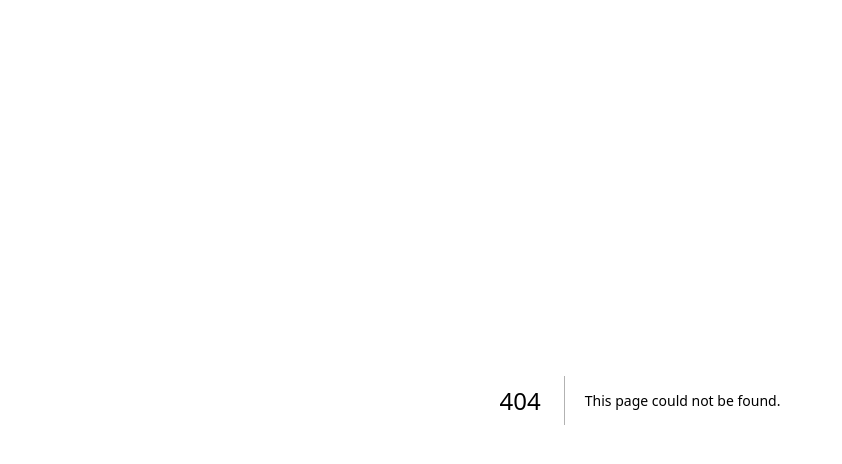
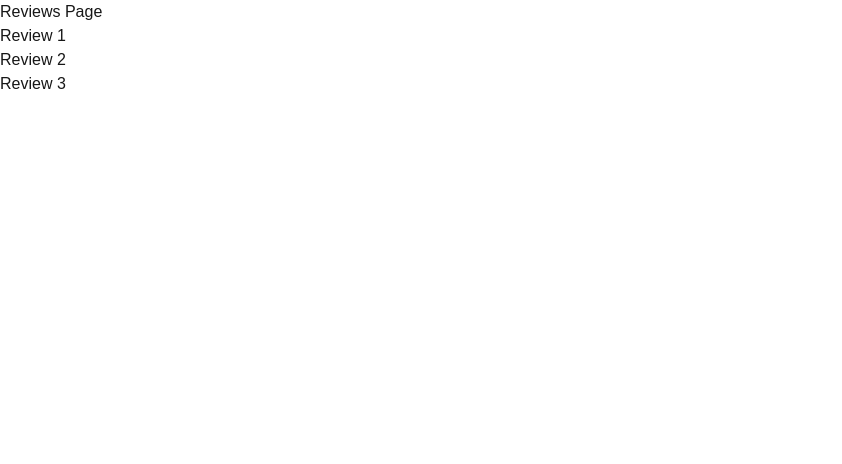
Before and after one commit to teja-afk/nextjs-practise, a Next.js app: page /products/1/reviews in a window 1280 px wide. Before the commit this address had no page. Shown: the top 464 px of the page, without its empty margins (0-842 px from the left). Built offline with nearby package versions, Linux system fonts and the light colour scheme.

Commit message:
add: nested dynamic routes

```diff
--- /dev/null
+++ b/app/products/[productId]/reviews/[reviewId]/page.tsx
@@ -0,0 +1,12 @@
+export default async function ReviewDetails({
+  params,
+}: {
+  params: Promise<{ productId: string; reviewId: string }>;
+}) {
+  const { productId, reviewId } = await params;
+  return (
+    <h1>
+      Review {reviewId} for Product {productId}
+    </h1>
+  );
+}
--- /dev/null
+++ b/app/products/[productId]/reviews/page.tsx
@@ -0,0 +1,10 @@
+export default function Reviews() {
+  return (
+    <div>
+      <h1>Reviews Page</h1>
+      <h3>Review 1</h3>
+      <h3>Review 2</h3>
+      <h3>Review 3</h3>
+    </div>
+  );
+}
```
